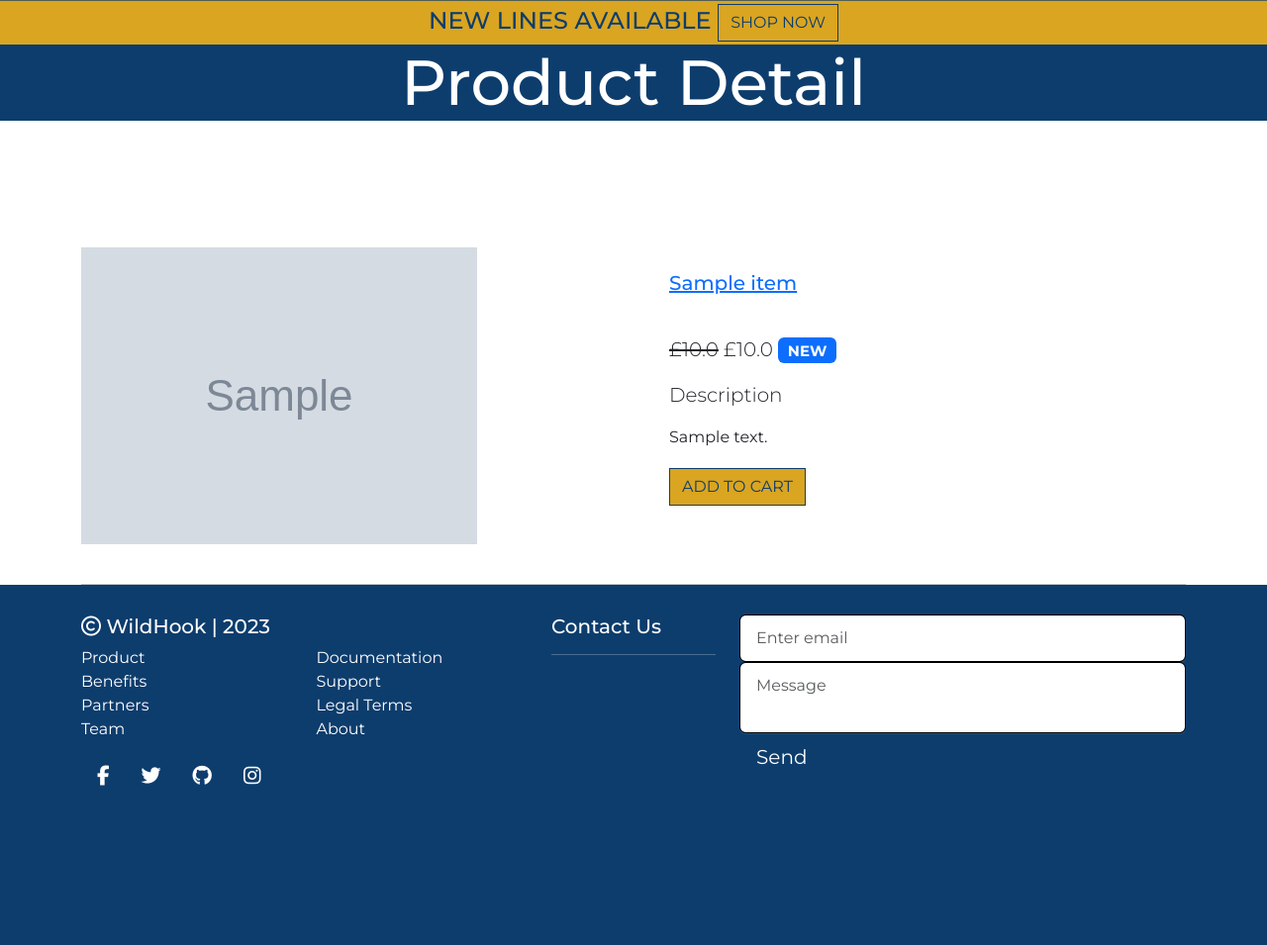
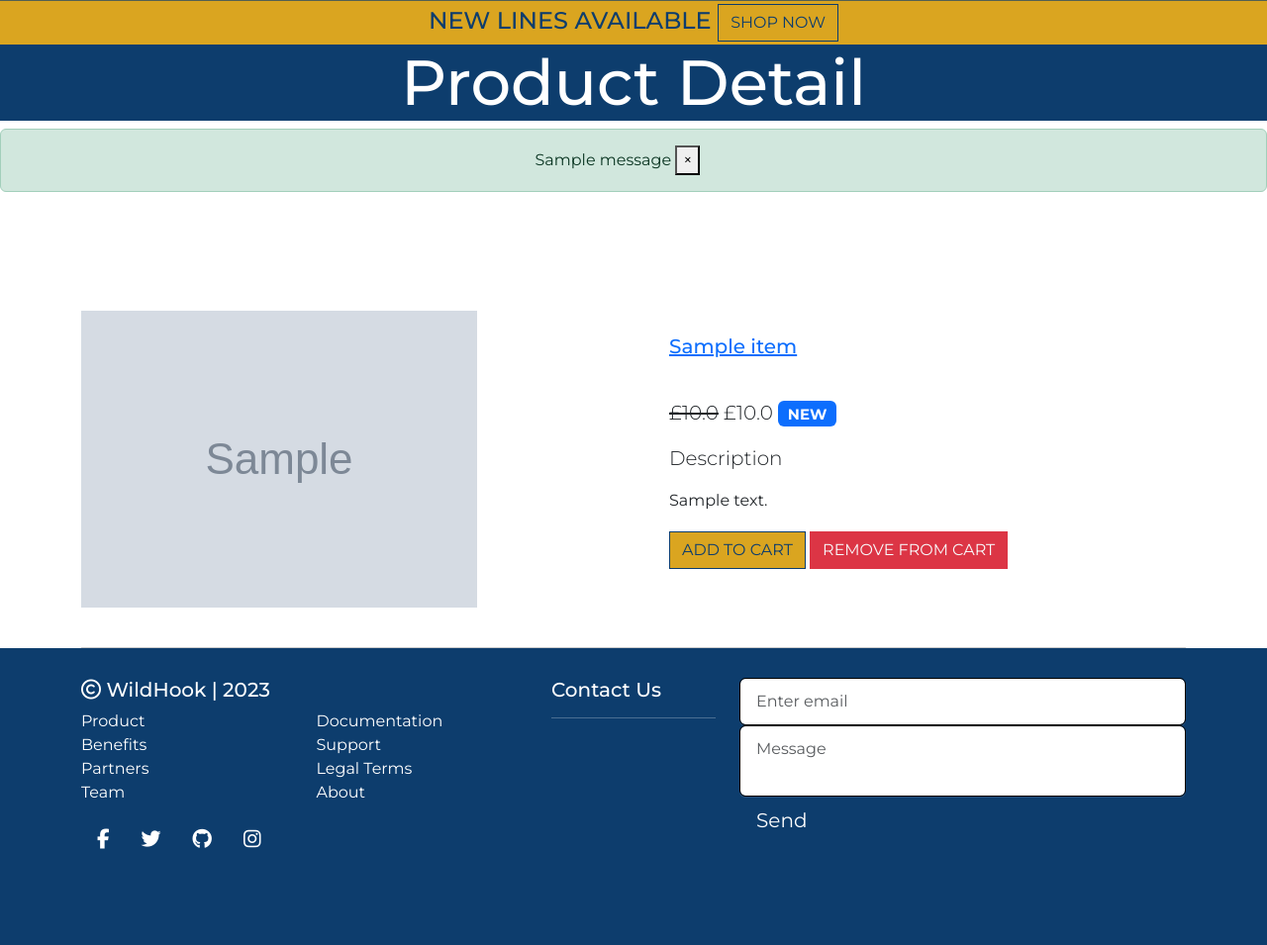
Before and after one commit to JonnyDavison/WildHook, a Django app: a page that uses shop/templates/shop/item_detail.html in a window 1280 px wide. Shown: the part 238-1193 px from the top of the page at 99% size. Before the commit the page ends 1032 px from the top, so only its background shows below. Run offline with Django 3.2, Linux system fonts and the light colour scheme; tables that the repository leaves empty hold one stand-in row (values such as "Sample post"); grey boxes marked "Sample" are stand-in pictures; one stand-in notice (Sample message) is shown; some libraries are stand-ins or nearby versions.

Commit message:
Add messages html to item_detail to display messages to the user

```diff
--- a/shop/templates/shop/item_detail.html
+++ b/shop/templates/shop/item_detail.html
@@ -10,6 +10,19 @@
       </div>
   </div>
 </div>
+
+<div class="messages-item-div">
+  {% if messages %}
+      {% for message in messages %}
+      <div class="messages-item-detail text-center alert alert-{{ message.tags }} alert-dismissible fade show" role="alert">
+        {{ message }}
+        <button type="button" class="close" data-bs-dismiss="alert" aria-label="Close">
+          <span aria-hidden="true">&times;</span>
+        </button>
+      </div>
+      {% endfor %}
+  {% endif %}
+  </div>
 
 <main class="mt-5 pt-4">
   <div class="container dark-grey-text mt-5">
@@ -43,6 +56,7 @@
           <p class="lead font-weight-bold">Description</p>
           <p>{{ object.description }}</p>
           <a href="{{ object.get_add_to_cart_url }}" class="btn add-btn rounded-0 text-uppercase blue display-4">Add to cart</a>
+          <a href="{{ object.get_remove_from_cart_url }}" class="btn text-light rounded-0 text-uppercase bg-danger display-4">Remove from cart</a>
         </div>
       </div>
     </div>
```
